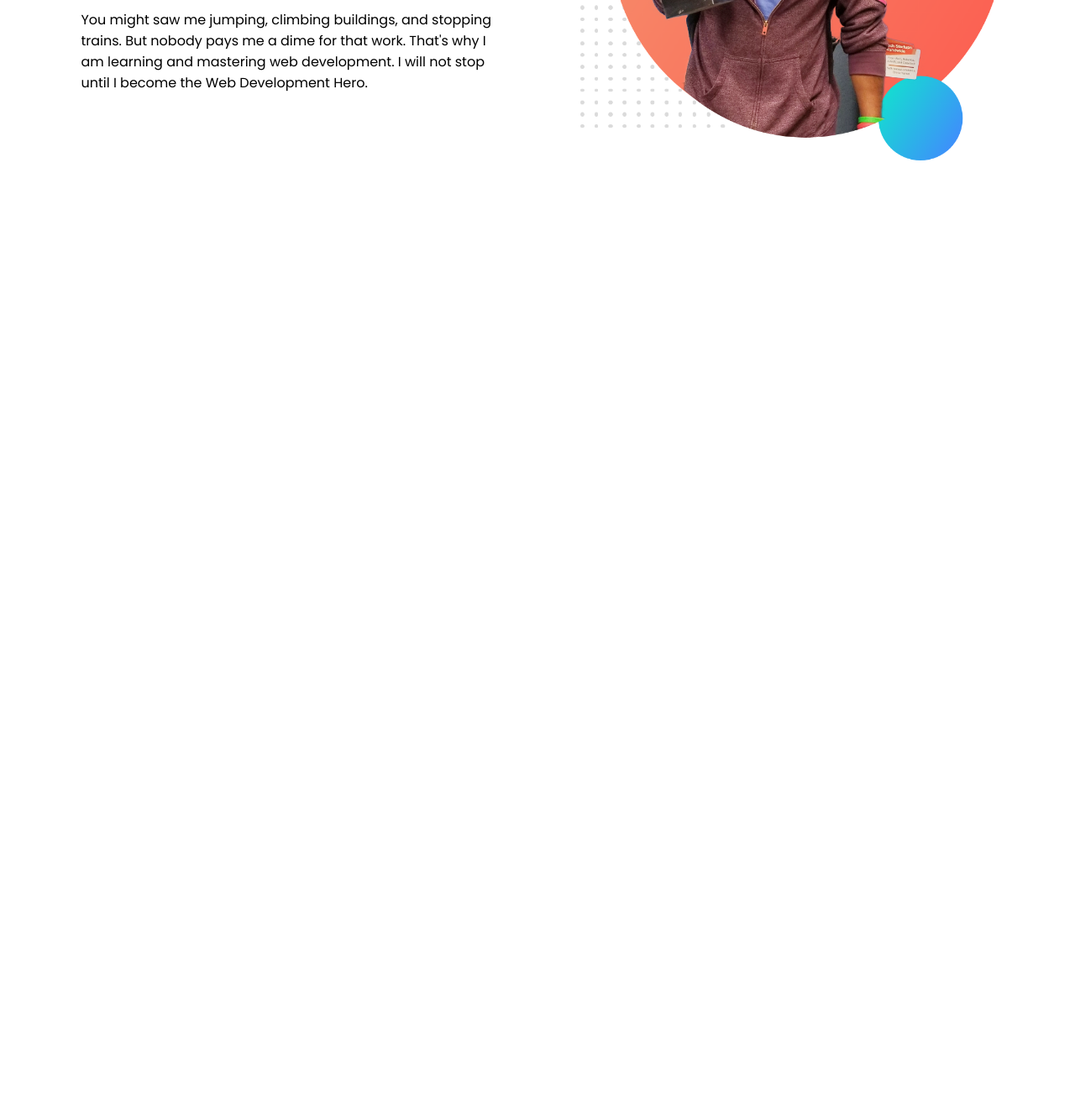
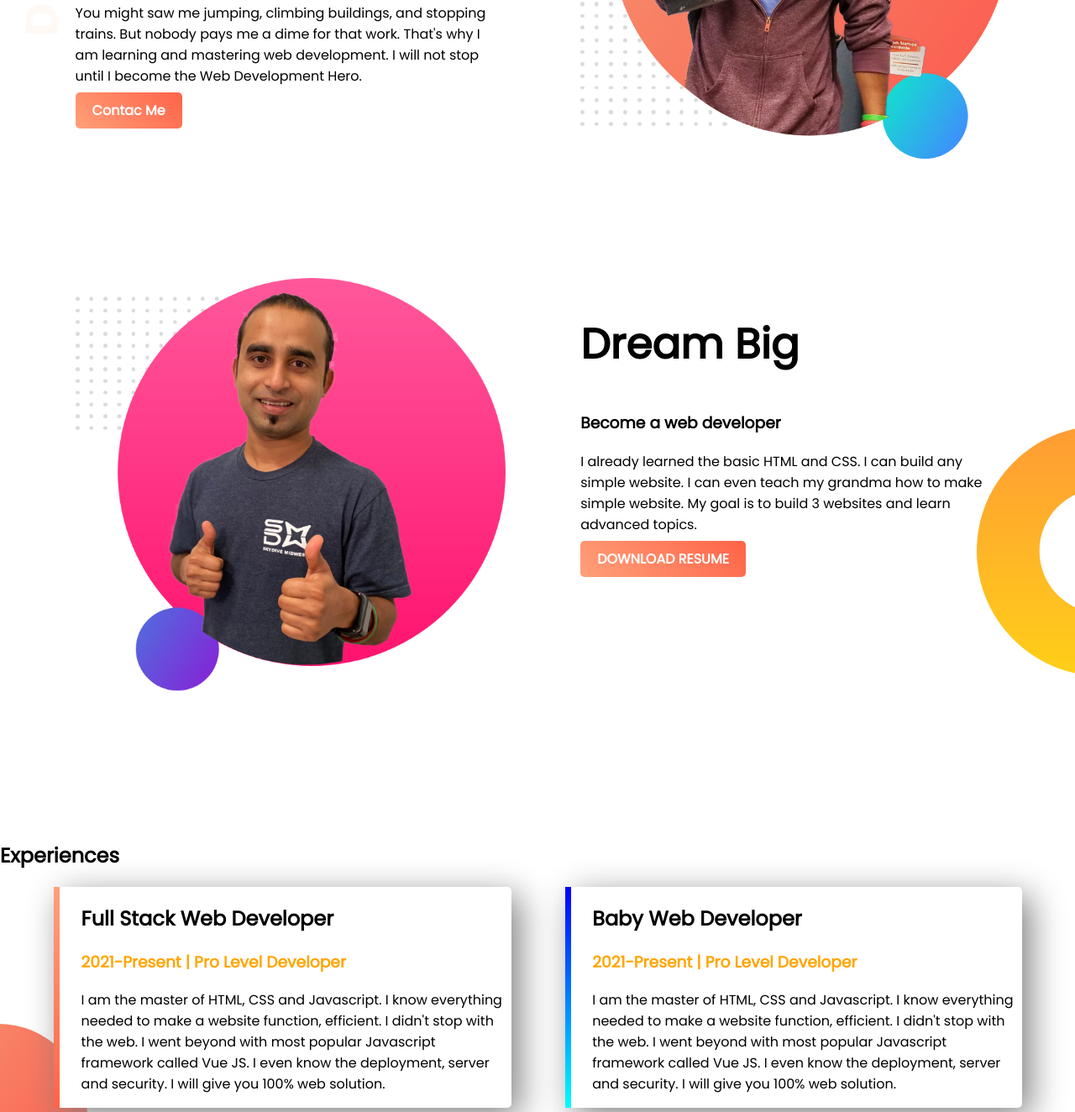
Before and after one commit to tahermamun/web-portfolio, a plain HTML site: page index.html in a window 1280 px wide. Shown: the part 319-1643 px from the top of the page at 84% size. Before the commit the page ends 800 px from the top, so only its background shows below. Drawn offline with Linux system fonts and the light colour scheme.

Commit message:
complete website

```diff
--- a/index.html
+++ b/index.html
@@ -9,12 +9,13 @@
     <link rel="stylesheet" href="style.css">
 </head>
 <body>
-    <section>
+    <section class="top-banner">
         <div class="half-width">
             <h1>Welcome To</h1>
-            <h1><span class="">Jhankar</span> Mahbub</h1>
+            <h1><span class="orange-color">Taher </span>Mmaun</h1>
             <h3>Build Climber and Train Stopper</h3>
             <p>You might saw me jumping, climbing buildings, and stopping trains. But nobody pays me a dime for that work. That's why I am learning and mastering web development. I will not stop until I become the Web Development Hero.</p>
+            <a class="link-button" href="https://tahermamun.com" target="_blank" rel="noopener noreferrer">Contac Me</a>
         </div>
         <div class="half-width">
             <img src="images/jhankar.png" alt="">
@@ -23,6 +24,46 @@
     </section>
 
 
+    <section class="dream-big">
+        <div class="half-width">
+            <img src="images/jhankar2.png" alt="">
+        </div>
+        <div class="half-width">
+            <h1>Dream Big</h1>
+            <h3>Become a web developer</h3>
+            <p>I already learned the basic HTML and CSS. I can build any simple website. I can even teach my grandma how to make simple website. My goal is to build 3 websites and learn advanced topics.</p>
+            <a class="link-button" href="https://tahermamun.com" target="_blank" rel="noopener noreferrer"> DOWNLOAD RESUME</a>
+        </div>
+    </section>
+
+
+
+    <section class="experiences-area">
+        <h2>Experiences</h2>
+        <div id="full-stack" class="half-width single-experience">
+
+            <h2>Full Stack Web Developer</h2>
+            <h3 class="orange-color" >2021-Present | Pro Level Developer</h3>
+            <p>I am the master of HTML, CSS and Javascript. I know everything needed to make a website function, efficient. I didn't stop with the web. I went beyond with most popular Javascript framework called Vue JS. I even know the deployment, server and security. I will give you 100% web solution.</p>
+        </div>
+        <div id="baby-web" class="half-width single-experience">
+            <h2>Baby Web Developer</h2>
+            <h3 class="orange-color">2021-Present | Pro Level Developer</h3>
+            <p>I am the master of HTML, CSS and Javascript. I know everything needed to make a website function, efficient. I didn't stop with the web. I went beyond with most popular Javascript framework called Vue JS. I even know the deployment, server and security. I will give you 100% web solution.</p>
+        </div>
+    </section>
+
+    <footer>
+        <p>© Taher Mamun 2021, All right reserves</p>
+    </footer>
+
+
+
+
+
+
+
+
 
 
 
--- a/style.css
+++ b/style.css
@@ -1,9 +1,26 @@
+
+/* Global style */
 body{
     font-family: 'Poppins', sans-serif;
+    margin: 0;
 }
+section{
+    height: 500px;
+    padding-bottom: 150px;
+}
+.orange-color{
+    color: orange;
+
+}
+/* Main body style */
+
+
+/* Hero Section */
+
 h1{
     font-size: 50px;
 }
+
 
 .half-width{
     width: 40%;
@@ -14,3 +31,54 @@ h1{
 .half-width img{
     width: 100%;
 }
+.top-banner{
+    background-image: url("images/top-banner.png");
+    background-repeat: no-repeat;
+}
+.link-button{
+    text-decoration: none;
+    background-image: linear-gradient(45deg, lightSalmon, tomato);
+    padding: 10px 20px;
+    color: #ffffff;
+    border-radius: 5px;
+    font-weight: 700;
+}
+
+/* Dream big section*/
+
+.dream-big{
+    background-image: url("images/dream-bg.png");
+    background-repeat: no-repeat;
+    background-position: right;
+}
+
+
+
+.single-experience{
+    box-shadow:10px 10px 40px gray;
+    border-radius: 5px;
+    background-color: white;
+
+}
+.experiences-area{
+    background-image: url("images/exp-bg.png");
+    background-repeat: no-repeat;
+    background-position: left;
+
+}
+
+#full-stack{
+    border-left: 7px solid;
+    border-image: linear-gradient(180deg, lightSalmon, tomato);
+    border-image-slice: 1;
+}
+#baby-web{
+    border-left: 7px solid;
+    border-image: linear-gradient(180deg, blue, cyan);
+    border-image-slice: 1;
+}
+
+footer p{
+    text-align: center;
+    background-color: thistle;
+}
```
